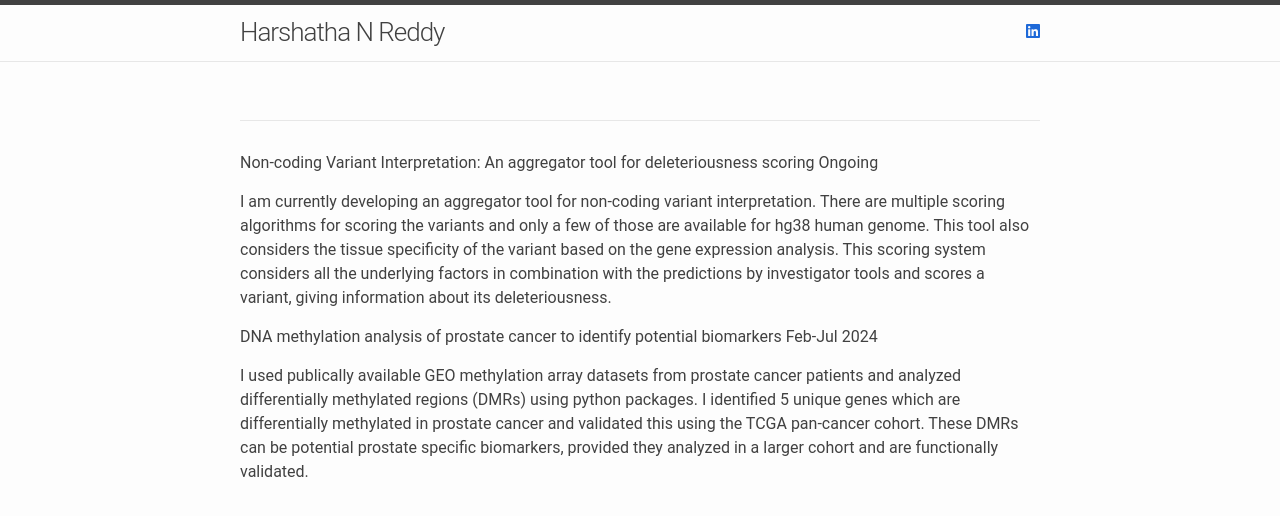
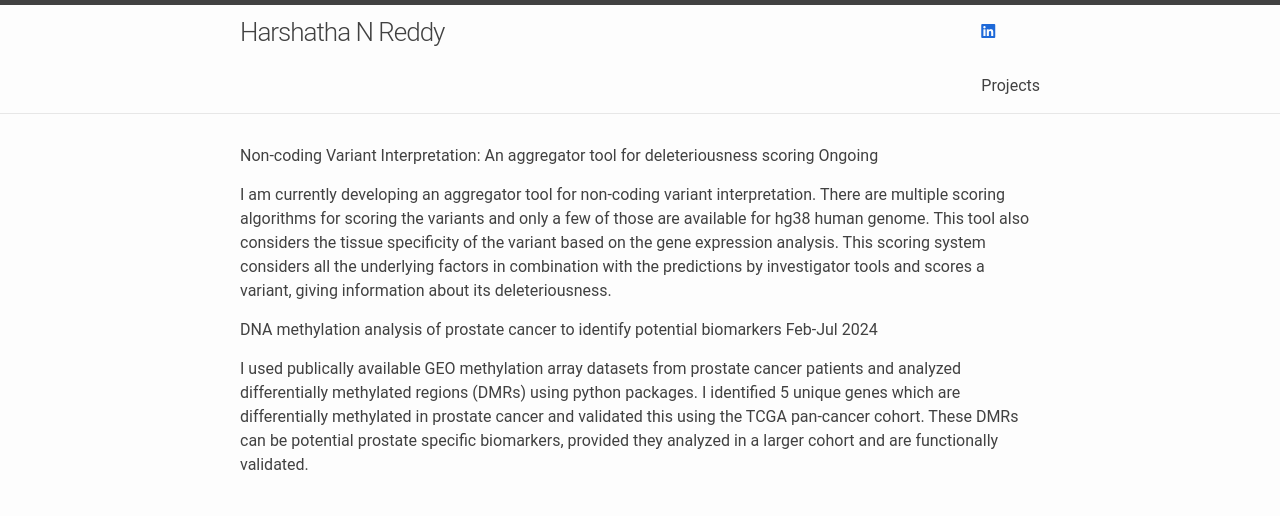
Before and after one commit to harshaa10/Harshatha, a Jekyll site: the page built from projects/proj.md, in a window 1280 px wide. Shown: the top 516 px of the page. Built offline with Jekyll 4.4.1, drawn with Linux system fonts in a browser that asks for light colours; our own code applies the rules of GitHub Pages for plain Markdown files.

Commit message:
Update proj.md

```diff
--- a/projects/proj.md
+++ b/projects/proj.md
@@ -1,3 +1,8 @@
+---
+layout: base
+title: Projects
+permalink: /projects/
+---
 
 Non-coding Variant Interpretation: An aggregator tool for deleteriousness scoring
 Ongoing
```
